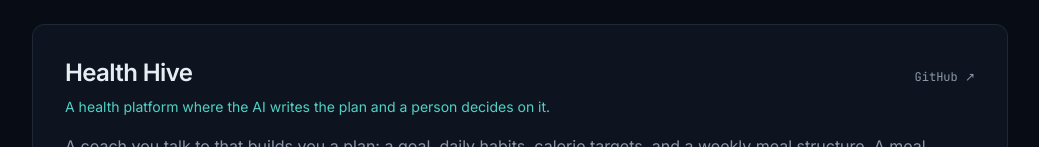
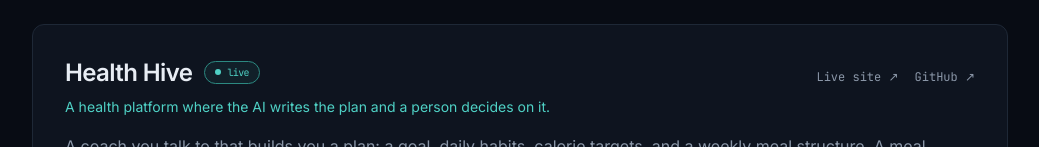
Before and after one commit to Mustain98/portfolio, a Next.js app: page / in a window 1280 px wide. Shown: the part 1914-2061 px from the top of the page, without its empty margins (120-1159 px from the left). Built offline with nearby package versions, Linux system fonts and the light colour scheme.

Commit message:
feat: enhance ProjectCard with demo link and update GitHub URLs for projects

```diff
--- a/components/ProjectCard.tsx
+++ b/components/ProjectCard.tsx
@@ -6,15 +6,37 @@ export function ProjectCard({ project }: { project: Project }) {
   return (
     <article className="group relative rounded-xl border border-border bg-surface p-6 transition-all duration-300 hover:-translate-y-1 hover:border-accent-dim hover:bg-surface-hover hover:shadow-[0_0_40px_-12px_var(--accent-dim)] sm:p-8">
       <div className="flex flex-wrap items-baseline justify-between gap-3">
-        <h3 className="text-xl font-semibold tracking-tight sm:text-2xl">{project.name}</h3>
+        <h3 className="flex items-center gap-3 text-xl font-semibold tracking-tight sm:text-2xl">
+          {project.name}
+          {project.demo && (
+            <span className="inline-flex items-center gap-1.5 rounded-full border border-accent-dim bg-accent-dim/10 px-2.5 py-1 font-mono text-[10px] font-normal text-accent">
+              <span className="h-1.5 w-1.5 rounded-full bg-accent" />
+              live
+            </span>
+          )}
+        </h3>
+
+        {/* z-10 keeps these above the card's stretched link */}
+        <div className="relative z-10 flex items-center gap-4 font-mono text-xs">
+          {project.demo && (
+            <a
+              href={project.demo}
+              target="_blank"
+              rel="noreferrer"
+              className="text-muted transition-colors hover:text-accent"
+            >
+              Live site ↗
+            </a>
+          )}
           <a
             href={project.github}
             target="_blank"
             rel="noreferrer"
-          className="relative z-10 font-mono text-xs text-muted transition-colors hover:text-accent"
+            className="text-muted transition-colors hover:text-accent"
           >
             GitHub ↗
           </a>
+        </div>
       </div>
 
       <p className="mt-2 text-sm text-accent">{project.tagline}</p>
--- a/data/projects.ts
+++ b/data/projects.ts
@@ -36,8 +36,7 @@ export const projects: Project[] = [
       "Payments run through Stripe end to end: checkout, webhooks, the platform's cut, payouts to the creator, and automatic refunds if a stream ends too early.",
       "Business logic and video live in separate services and only meet through a short-lived ticket, so the media server never sees a password.",
     ],
-    // TODO: verify repo name
-    github: "https://github.com/Mustain98/Stream",
+    github: "https://github.com/Mustain98/stream",
     problem:
       "Most streaming projects are a thin layer over Mediasoup, LiveKit, or Agora, so the interesting part is someone else's code. I wanted to understand how video actually gets from one browser to a hundred others, so I built the media server myself with aiortc. Everything in it is mine: the peer connections, forwarding tracks between them, room lifecycle, signaling, and the preview timers. Doing it that way also meant I could keep payments and passwords completely out of the media server and let a short-lived ticket be the only thing connecting the two halves.",
     architecture: {
@@ -129,8 +128,7 @@ export const projects: Project[] = [
       "A chatbot that answers from your CV and the job data rather than making things up, and can search live listings mid-conversation.",
       "Handles the rest of the hunt too: what you're missing for a role, a learning plan to get there, cover letters, and a board to track applications.",
     ],
-    // TODO: verify repo name
-    github: "https://github.com/Mustain98/J_Buddy",
+    github: "https://github.com/Mustain98/J_buddy",
     problem:
       "Looking for a job means guessing the right search terms, reading through hundreds of postings, and trying to judge honestly whether you're a fit for each one. It's slow and you have to keep doing it. I wanted to flip that around so the CV does the searching: the system writes its own queries from what's in it, pulls in listings in the background, and ranks them against your real skills. The other half of the problem is trust. An assistant that cheerfully tells you you're qualified for anything is useless, so this one only answers from what your CV actually says.",
     architecture: {
@@ -224,8 +222,8 @@ export const projects: Project[] = [
       "The AI only ever writes a draft. Nothing takes effect until you activate it, and risky goals get refused and sent to a real professional.",
       "Verified nutritionists and doctors are part of the product: book them, chat, and meet over video, with follow-ups afterwards.",
     ],
-    // TODO: verify repo name
-    github: "https://github.com/Mustain98/HealthHive",
+    github: "https://github.com/Mustain98/Health-Hive",
+    demo: "https://health-hive-ten.vercel.app",
     problem:
       "Health apps each solve one piece of the problem. Your calorie counter doesn't know your goal, your meal planner doesn't know about your medical conditions, and your telehealth app has no idea what you ate this week. You end up juggling four apps that don't talk to each other, and eventually you drop all of them. This one keeps everything in one place. The harder question was safety: bad health advice can genuinely hurt someone, so I built it so the AI can suggest but never decide. Nothing it writes takes effect until you look at it and turn it on, and anything that looks dangerous gets refused and handed to a real professional.",
     architecture: {
```
Lines whose indentation alone changed are shown as unchanged.
